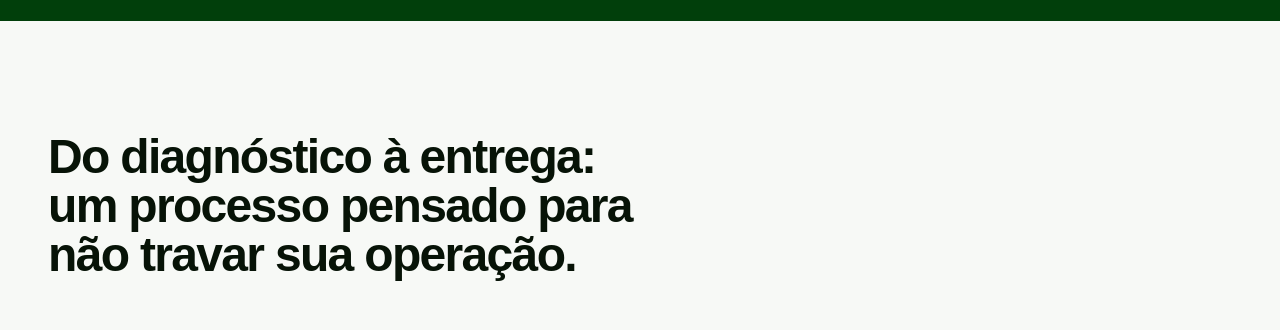
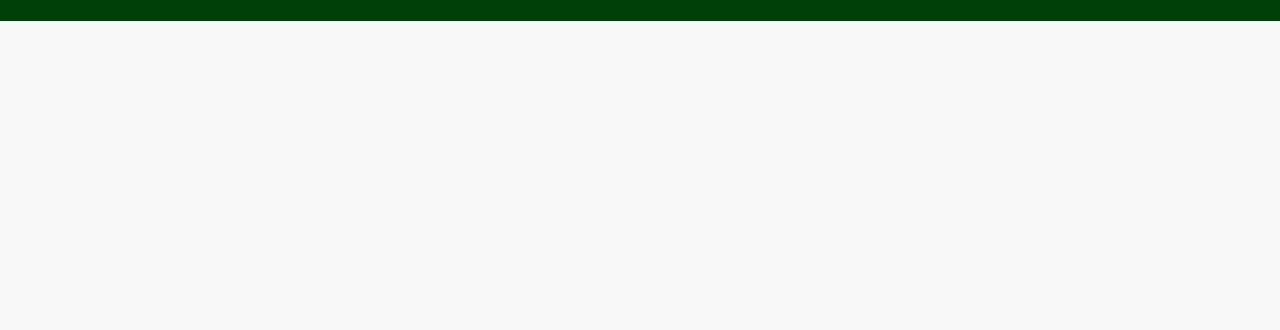
Before and after one commit to BorgesGusta/paulim_tanques_v2, a React (Vite) app: page / in a window 1280 px wide. Shown: the part 2880-3210 px from the top of the page. Built offline with nearby package versions, Linux system fonts and the light colour scheme.

Commit message:
fix(process): add reveal class to h2 missed by Task 10
Process.tsx stopped using SectionHeading in Task 9, so Task 10's
reveal-class pass (which targeted SectionHeading.tsx) missed it.

```diff
--- a/src/components/Process.tsx
+++ b/src/components/Process.tsx
@@ -6,7 +6,7 @@ export function Process() {
       <div className="section-shell flex flex-col gap-14">
         <div className="flex flex-col gap-4 max-w-2xl">
           <h2
-            className="font-display font-bold leading-[1.02] tracking-[-0.035em] text-foreground"
+            className="reveal font-display font-bold leading-[1.02] tracking-[-0.035em] text-foreground"
             style={{ fontSize: 'clamp(2rem, 4vw, 3rem)', textWrap: 'balance' } as React.CSSProperties}
           >
             Do diagnóstico à entrega: um processo pensado para não travar sua operação.
```
